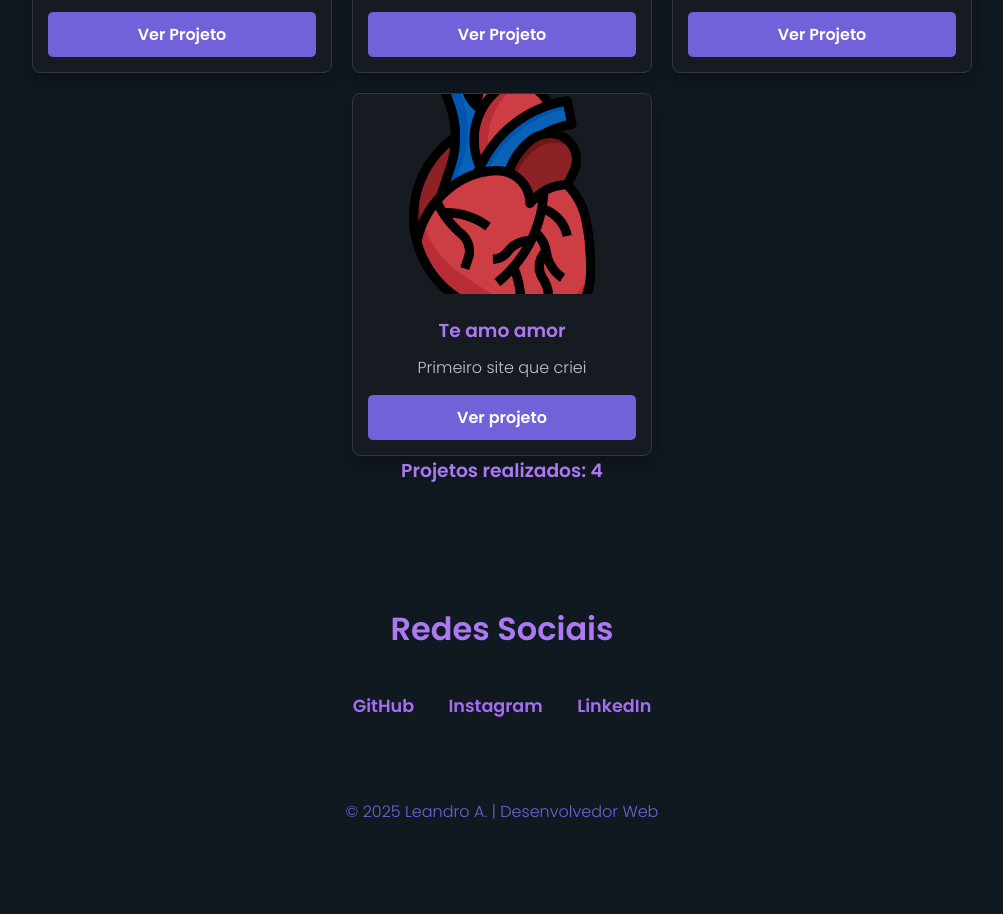
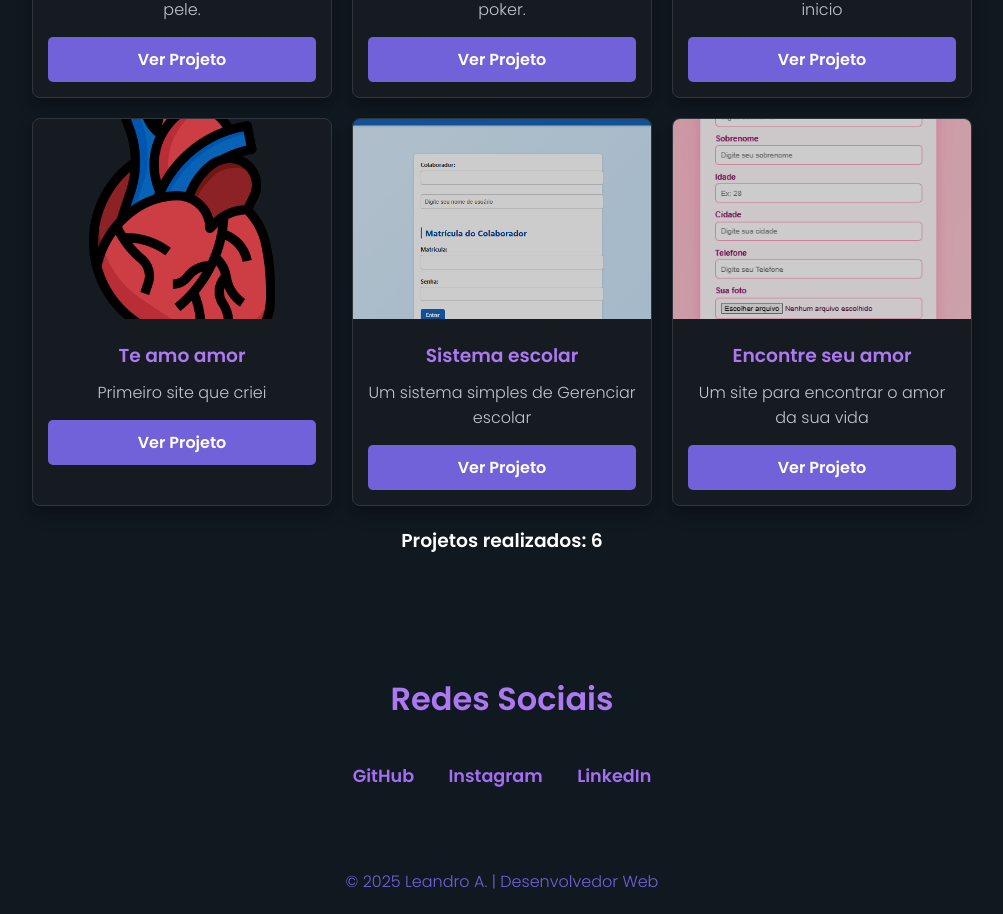
Before and after one commit to leandrinn777/meu-primeiro-portfolio, a plain HTML site: page index.html in a window 1280 px wide. Shown: the part 1255-2169 px from the top of the page, without its empty margins (138-1141 px from the left). Before the commit the page ends 2099 px from the top, so only its background shows below. Drawn offline with Linux system fonts and the light colour scheme.

Commit message:
add novas fotos e novos arquivos
add novas fotos e novos arquivos como (sistema escolar e encontre seu amor)

```diff
--- a/index.html
+++ b/index.html
@@ -15,6 +15,8 @@
 
 <body>
 
+<p>oi </p>
+
   <canvas id="particles"></canvas>
 
   <header class="hero">
@@ -29,7 +31,8 @@
       <img src="Imagem do WhatsApp de 2025-07-11 à(s) 20.08.40_ff0e7893.jpg" alt="Foto de perfil" />
       <p>Sou <strong>Leandro Augusto Vaz Lomba</strong>, tenho 20 anos e sou apaixonado por tecnologia. Estou estudando
         <strong>HTML, CSS e JavaScript</strong> e quero me tornar um desenvolvedor web full stack.Estou me aperfeiçoando
-        e quero ficar cada vez melhor. Sei que meus sites ainda não estão bons, mas esse foi apenas meu início</p>
+        e quero ficar cada vez melhor. Sei que meus sites ainda não estão bons, mas esse foi apenas meu início.
+      </p>
     </div>
   </section>
 
@@ -65,12 +68,28 @@
         <h3>Te amo amor</h3>
         <p>Primeiro site que criei</p>
         <a href="https://leandrinn777.github.io/te-amo-meu-amor/" target="_blank" rel="noopener noreferrer">Ver
-          projeto</a>
-
+          Projeto</a>
       </div>
 
+      <div class="card">
+        <img src="sistema escolar.png" alt="sistema escolar">
+        <h3>Sistema escolar</h3>
+        <p>Um sistema simples de Gerenciar escolar</p>
+        <a href="https://leandrinn777.github.io/SISTEMA_ESCOLAR_WEB/" target="_blank" rel="noopener noreferrer">Ver
+          Projeto</a>
+      </div>
 
+      <div class="card">
+        <img src="Captura de tela 2025-11-10 124426.png" alt="calculadora">
+        <h3>Encontre seu amor</h3>
+        <p>Um site para encontrar o amor da sua vida </p>
+        <a href="https://leandrinn777.github.io/formulario-para-achar-seu-Amor/" target="_blank"
+          rel="noopener noreferrer">Ver
+          Projeto</a>
+      </div>
     </div>
+
+
     <h3 id="contador">Projetos realizados: 0</h3>
   </section>
 
@@ -85,6 +104,7 @@
     </div>
   </section>
 
+
   <footer>
     <p>© 2025 Leandro A. | Desenvolvedor Web</p>
   </footer>
--- a/script.js
+++ b/script.js
@@ -78,7 +78,7 @@ animateParticles();
 
 // Contador animado
 const contador = document.getElementById('contador');
-let projetos = 4;
+let projetos = 6;
 let count = 0;
 
 function animarContador() {
--- a/style.css
+++ b/style.css
@@ -145,6 +145,7 @@ body {
   margin: 15px 0 10px;
   color: #AC79F2;
   transition: color 0.6s ease;
+
 }
 
 .card p {
@@ -238,3 +239,12 @@ body.claro footer {
   background: #fdfdfd;
   color: #4A90E2;
 }
+
+
+
+#contador {
+  text-align: center;
+  margin-top: 20px;
+  font-weight: 600;
+  color: #fff;
+}
```
Also changed, not shown: Captura de tela 2025-11-10 124426.png (added), sistema escolar.png (added), 1 other file.
